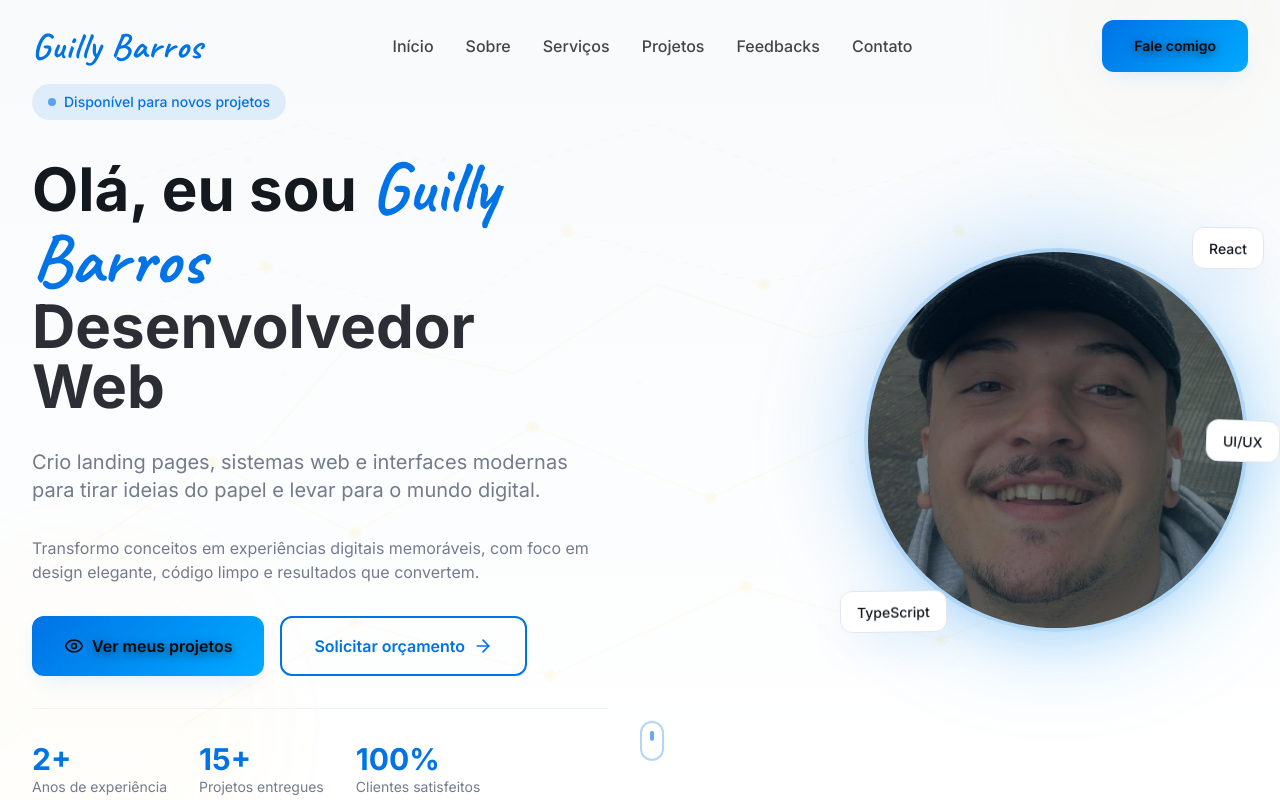
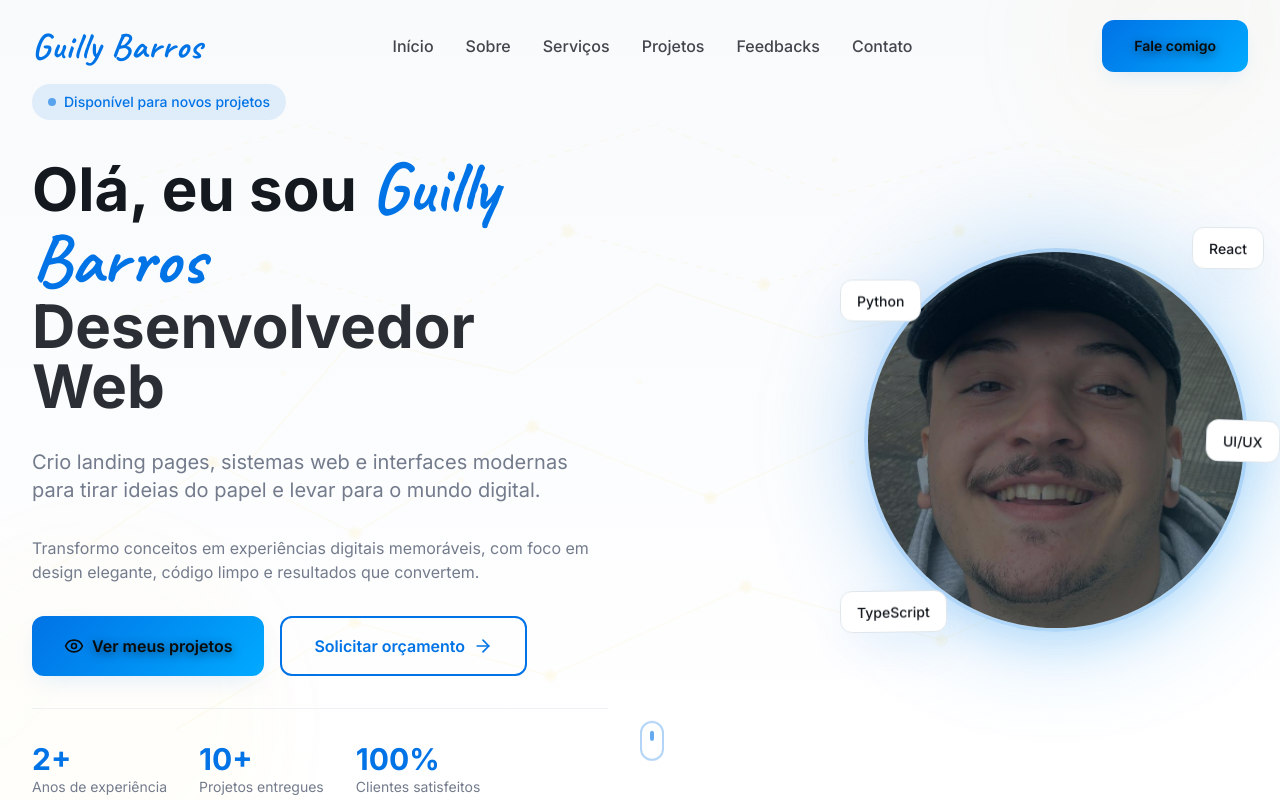
Before and after one commit to Guilly-Barros/Guilherme_Barros, a React (Vite) app: page / in a window 1280 px wide. Shown: the top 800 px of the page. Built offline with nearby package versions, Linux system fonts and the light colour scheme; the HTML template or start-up script is replaced by a standard one.

Commit message:
feat: adicionar badge flutuante de Python na foto do Hero

```diff
--- a/src/components/HeroSection.tsx
+++ b/src/components/HeroSection.tsx
@@ -73,7 +73,7 @@ const HeroSection = () => {
                 <div className="text-sm text-muted-foreground">Anos de experiência</div>
               </div>
               <div>
-                <div className="text-3xl font-bold text-primary">15+</div>
+                <div className="text-3xl font-bold text-primary">10+</div>
                 <div className="text-sm text-muted-foreground">Projetos entregues</div>
               </div>
               <div>
@@ -104,6 +104,12 @@ const HeroSection = () => {
               </div>
 
               {/* Floating badges */}
+              <div
+                className="absolute top-8 -left-4 sm:-left-6 px-4 py-2 bg-background rounded-xl shadow-lg border border-border animate-float"
+                style={{ animationDelay: '1s' }}
+              >
+                <span className="text-sm font-medium text-foreground">Python</span>
+              </div>
               <div className="absolute -top-4 -right-4 px-4 py-2 bg-background rounded-xl shadow-lg border border-border animate-float">
                 <span className="text-sm font-medium text-foreground">React</span>
               </div>
```
